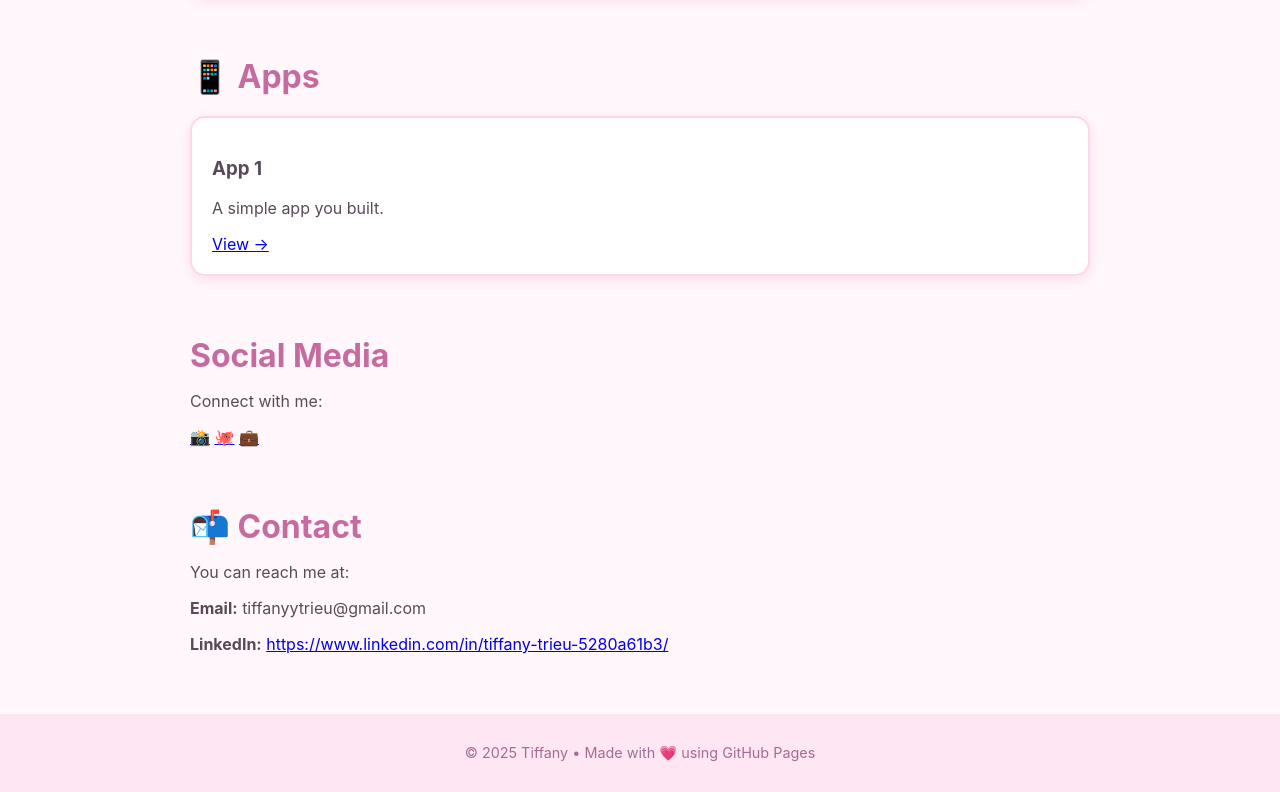
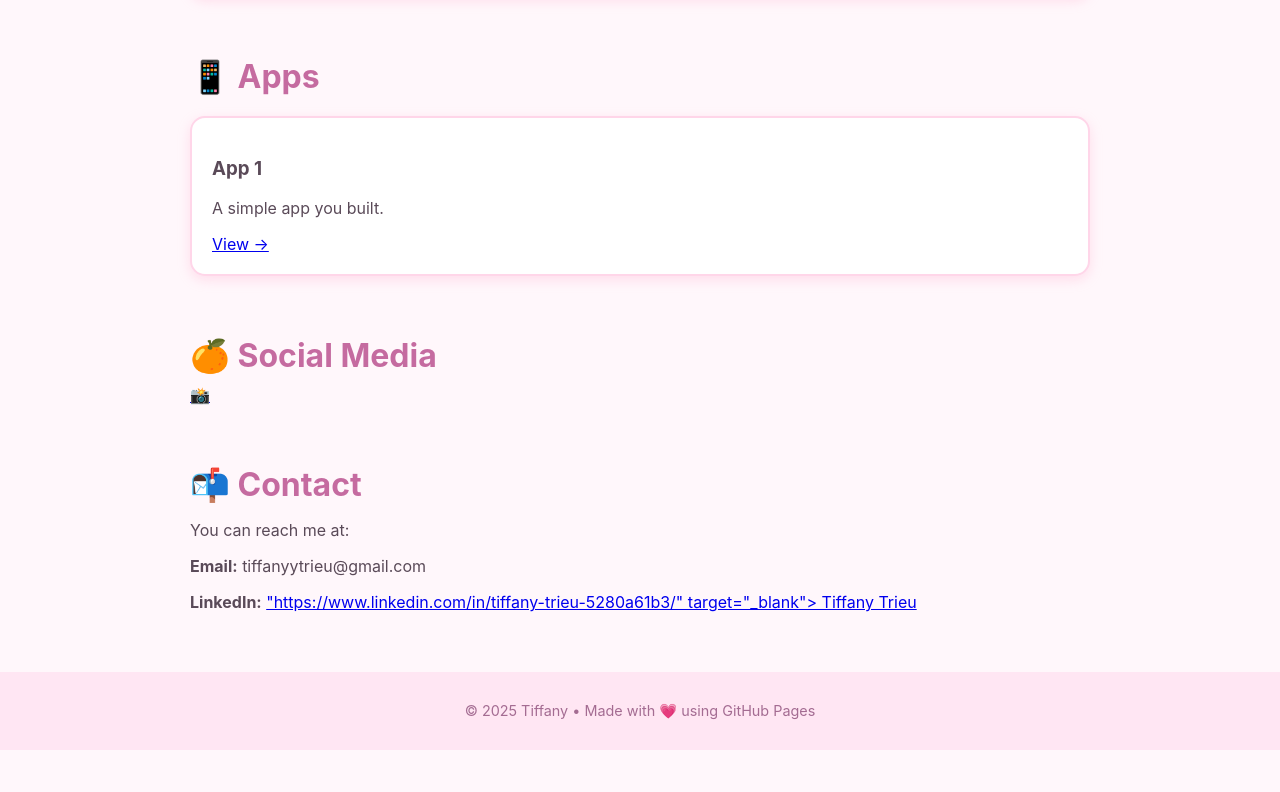
Before and after one commit to tiffanyytrieu/tiffanyytrieu.github.io, a plain HTML site: page index.html in a window 1280 px wide. Shown: the part 1019-1811 px from the top of the page. After the commit the page ends 1769 px from the top, so only its background shows below. Drawn offline with Linux system fonts and the light colour scheme.

Commit message:
Update index.html

```diff
--- a/index.html
+++ b/index.html
@@ -153,23 +153,18 @@
     </div>
   </section>
 
-    <!-- SOCIAL MEDIA -->
-    <section id="socials">
-        <h2 class="section-title">Social Media</h2>
-        <p>Connect with me:</p>
-
-        <div class="social-icons">
-            <a href="https://instagram.com/" target="_blank">📸</a>
-            <a href="https://github.com/" target="_blank">🐙</a>
-            <a href="https://www.linkedin.com/" target="_blank">💼</a>
+  <section id="Social Media">
+    <h2> 🍊 Social Media</h2>
+ <div class="social-icons">
+            <a href="https://www.instagram.com/eats.tk/" target="_blank">📸</a>
         </div>
-    </section>
+  </section>
 
   <section id="contact">
     <h2>📬 Contact</h2>
     <p>You can reach me at:</p>
     <p><strong>Email:</strong> tiffanyytrieu@gmail.com </p>
-    <p><strong>LinkedIn:</strong> <a href="#" target="_blank">https://www.linkedin.com/in/tiffany-trieu-5280a61b3/</a></p>
+    <p><strong>LinkedIn:</strong> <a href="#" target="_blank">"https://www.linkedin.com/in/tiffany-trieu-5280a61b3/" target="_blank"> Tiffany Trieu </a></p>
   </section>
 
   <footer>
```
